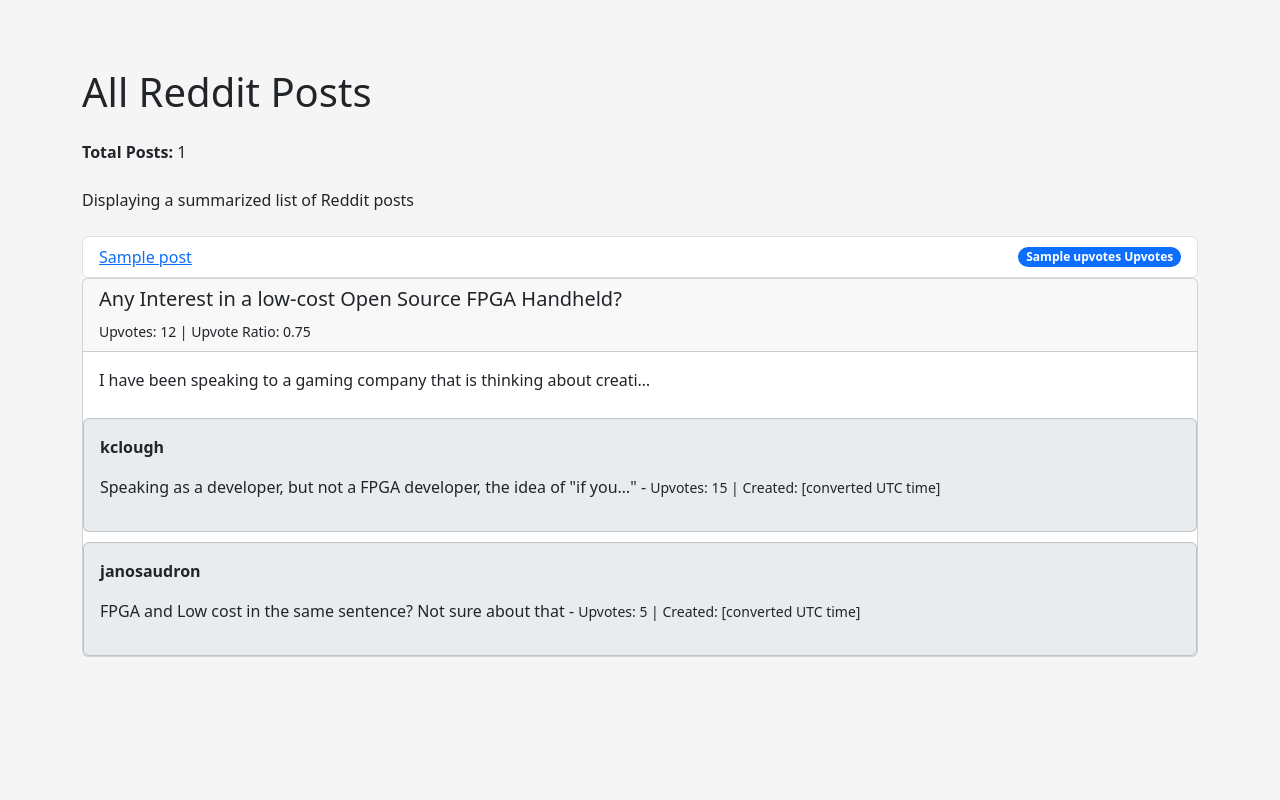
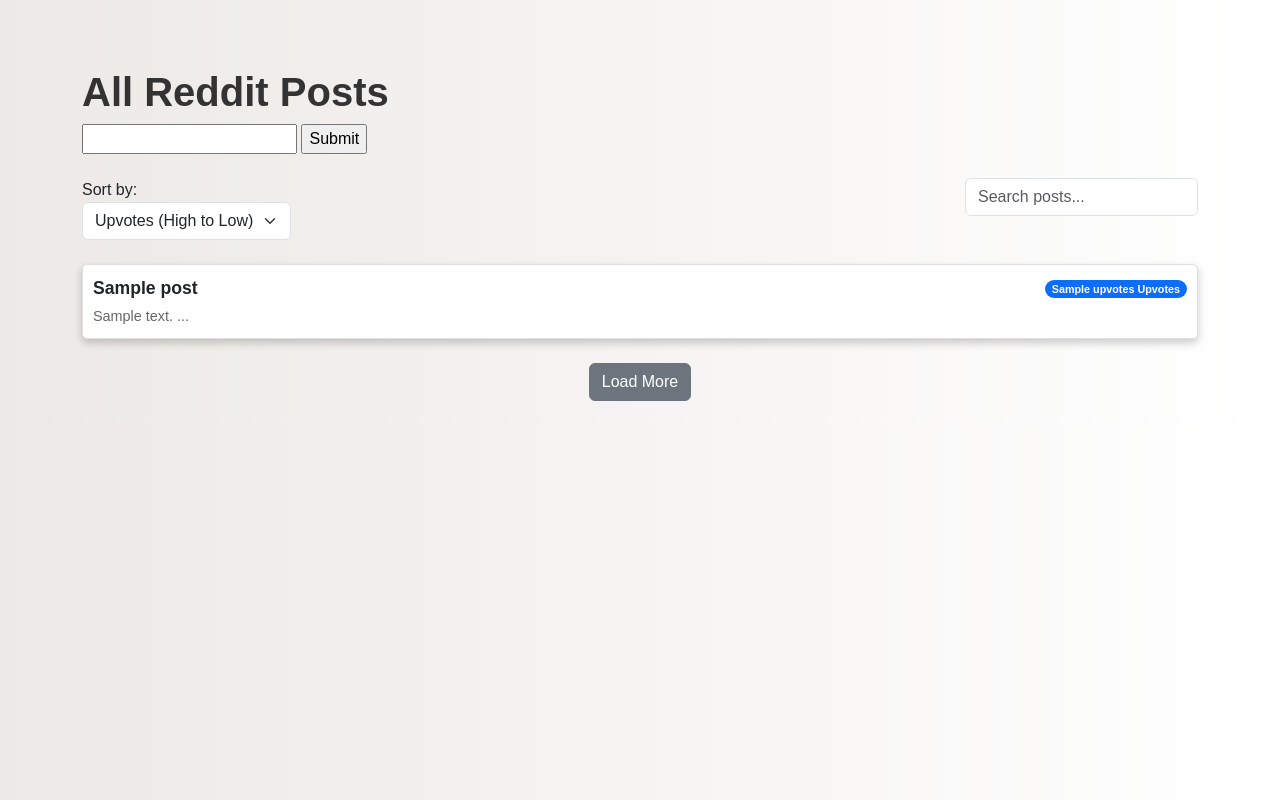
Before and after one commit to Tengs-Fan/LLM_analyzer, a Python web app: template templates/reddit.html in a window 1280 px wide. Run offline with Jinja, Linux system fonts and the light colour scheme; the template is opened without the code that fills it: most values are stand-ins (such as "Sample title", 1, 10 or a date in 2020).

Commit message:
update website outlook

```diff
--- a/templates/reddit.html
+++ b/templates/reddit.html
@@ -9,10 +9,22 @@
     <style>
         body {
             padding: 20px;
-            background-color: #f5f5f5;
+            background: linear-gradient(to right, #ece9e6, #ffffff);
+            font-family: Arial, sans-serif;
         }
-        .post-card {
+        h1 {
+            font-weight: bold;
+            color: #333;
+        }
+        .post-card, .list-group-item {
             margin-bottom: 20px;
+            box-shadow: 0 4px 8px 0 rgba(0, 0, 0, 0.2);
+            transition: 0.3s;
+            border-radius: 5px;
+        }
+        .list-group-item:hover {
+            background-color: #e9ecef;
+            transform: translateY(-2px);
         }
         .comment-card {
             margin-top: 10px;
@@ -21,6 +33,44 @@
         .comment-author {
             font-weight: bold;
         }
+        .badge {
+            transition: 0.3s;
+        }
+        .badge:hover {
+            opacity: 0.7;
+        }
+
+        .post-card {
+            display: flex;
+            justify-content: space-between;
+            align-items: flex-start;  /* align top */
+            padding: 10px;
+            margin-bottom: 15px;
+            background: #ffffff;  /* White background for contrast */
+            border: 1px solid #e0e0e0;  /* Light border */
+            border-radius: 5px;  /* Rounded corners */
+            transition: box-shadow 0.3s;
+        }
+        .post-card:hover {
+            box-shadow: 0 4px 12px rgba(0, 0, 0, 0.1);  /* Add a shadow on hover for interactive feel */
+        }
+        .post-title {
+            font-weight: bold;
+            font-size: 1.1rem;
+        }
+        .post-content-snippet {
+            display: block;  /* Use block to ensure it takes up full width */
+            margin-top: 5px;  /* Small space above the content snippet */
+            color: #666666;  /* Slightly grey for distinction */
+            font-size: 0.9rem;  /* Smaller text for the content snippet */
+        }
+        .post-meta {
+            text-align: right;
+            font-size: 0.9rem;
+        }
+        .post-meta .badge {
+            margin-top: 5px;  /* Space above the upvotes badge */
+        }
     </style>
 </head>
 <body>
@@ -28,65 +78,65 @@
 <div class="container mt-5">
    <h1>All Reddit Posts</h1>
 
-    <!-- Displaying overall stats -->
-    <div class="my-4">
-        <p><strong>Total Posts:</strong> {{ total_posts }}</p>
-        <!-- <p><strong>Average Upvotes per Post:</strong> {{ average_upvotes|round(2) }}</p> -->
+    <!-- TODO: Have better format -->
+    <form action="/submit_reddit_url" method="post">
+        <input type="url" name="url" required>
+        <input type="submit" value="Submit">
+    </form>
+
+    <!-- Sorting & Search -->
+    <div class="d-flex justify-content-between my-4">
+        <!-- Sorting Dropdown -->
+        <div>
+            <label for="sortOrder" class="me-2">Sort by:</label>
+            <select id="sortOrder" class="form-select">
+                <option value="upvotesDesc">Upvotes (High to Low)</option>
+                <option value="upvotesAsc">Upvotes (Low to High)</option>
+                <!-- Add more sorting options if needed -->
+            </select>
         </div>
 
-    Displaying a summarized list of Reddit posts
-    <ul class="list-group mt-4">
+        <!-- Search Bar -->
+        <div>
+            <input type="text" class="form-control" placeholder="Search posts...">
+        </div>
+    </div>
+    <!-- Posts List -->
+    <div>
     {% for post in posts %}
-        <li class="list-group-item d-flex justify-content-between align-items-center">
-            <a href="{{ url_for('reddit', post_id=post._id) }}">
+        <div class="post-card">
+            <div>
+                <a href="{{ url_for('reddit_post', post_id=post._id) }}" class="post-title text-decoration-none text-dark">
                     {{ post.title }}
                 </a>
+                <span class="post-content-snippet">
+                    {{ post.content[:120] }} ...  <!-- You can adjust the length as per your requirement -->
+                </span>
+            </div>
+            <div class="post-meta">
                 <span class="badge bg-primary rounded-pill">{{ post.upvotes }} Upvotes</span>
-        </li>
+            </div>
+        </div>
     {% endfor %}
-    </ul>
+    </div>
+
+
+    <!-- Pagination / Load More -->
+    <div class="d-flex justify-content-center mt-4">
+        <!-- Example of a "Load More" button -->
+        <button class="btn btn-secondary">Load More</button>
+
+        <!-- Or use a pagination component -->
+        <!-- <ul class="pagination">
+            <li class="page-item"><a class="page-link" href="#">Previous</a></li>
+            <li class="page-item"><a class="page-link" href="#">1</a></li>
+            <li class="page-item"><a class="page-link" href="#">2</a></li>
+            <li class="page-item"><a class="page-link" href="#">3</a></li>
+            <li class="page-item"><a class="page-link" href="#">Next</a></li>
+        </ul> -->
+    </div>
 
 </div>
 
-<div class="container">
-
-    <!-- Sample Reddit Post -->
-    <div class="card post-card">
-        <div class="card-header">
-            <h5 class="card-title">Any Interest in a low-cost Open Source FPGA Handheld?</h5>
-            <small>Upvotes: 12 | Upvote Ratio: 0.75</small>
-        </div>
-        <div class="card-body">
-            <p class="card-text">I have been speaking to a gaming company that is thinking about creati…</p>
-        </div>
-
-        <!-- Comments for this post -->
-        <div class="card comment-card">
-            <div class="card-body">
-                <p class="comment-author">kclough</p>
-                <p>Speaking as a developer, but not a FPGA developer, the idea of "if you…" - <small>Upvotes: 15 | Created: [converted UTC time]</small></p>
-            </div>
-        </div>
-        <div class="card comment-card">
-            <div class="card-body">
-                <p class="comment-author">janosaudron</p>
-                <p>FPGA and Low cost in the same sentence? Not sure about that - <small>Upvotes: 5 | Created: [converted UTC time]</small></p>
-            </div>
-        </div>
-        <!-- End of Comments -->
-
-    </div>
-    <!-- End of Reddit Post -->
-
-    <!-- Add more posts similarly -->
-
-</div>
-
-<!-- Optional JavaScript -->
-<!-- jQuery first, then Popper.js, then Bootstrap JS -->
-<script src="https://code.jquery.com/jquery-3.6.0.min.js"></script>
-<script src="https://cdn.jsdelivr.net/npm/@popperjs/core@2.11.6/dist/umd/popper.min.js"></script>
-<script src="https://cdn.jsdelivr.net/npm/bootstrap@5.3.0/dist/js/bootstrap.min.js"></script>
-
 </body>
 </html>
```
Lines whose indentation alone changed are shown as unchanged.
